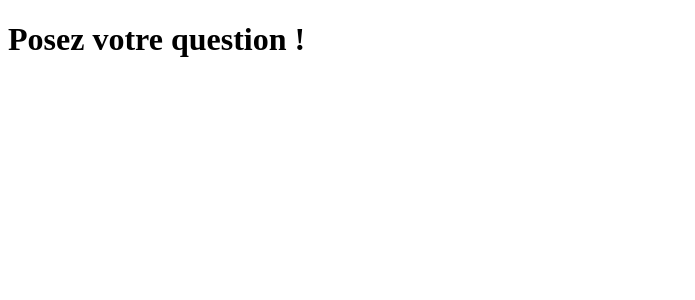
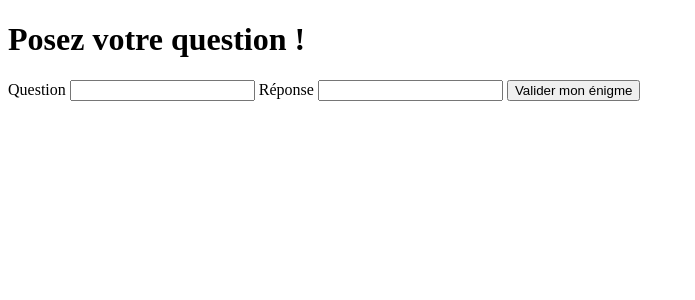
Before and after one commit to rachboudj/partiel-escapegame, a PHP site: page / in a window 1280 px wide. Shown: the part 78-378 px from the top of the page, without its empty margins (0-695 px from the left). Run offline with PHP 8.4, Linux system fonts and the light colour scheme.

Commit message:
ajout du formulaire + message de succès

```diff
--- a/src/View/accueil.php
+++ b/src/View/accueil.php
@@ -3,7 +3,29 @@
 <?php ob_start(); ?>
 <h1>Posez votre question !</h1>
 
-<?php $content = ob_get_clean(); ?>
+
+<form method="POST" action="index.php?page=accueil">
+    <label for="question">Question</label>
+    <input type="text" name="question" />
+    <span class="error"><?php if (!empty($errors['question'])) {
+                            echo $errors['question'];
+                        } ?></span>
+
+    <label for="reponse">Réponse</label>
+    <input type="reponse" name="reponse" />
+    <span class="error"><?php if (!empty($errors['reponse'])) {
+                            echo $errors['reponse'];
+                        } ?></span>
+
+    <input class="buttons" type="submit" name="submit" value="Valider mon énigme" />
+</form>
 
 
-<?php require('./src/View/layout.php'); ?>
+<?php if (!empty($success)) { ?>
+    <p class="success-message"><?php echo $success; ?></p>
+
+<?php }
+
+$content = ob_get_clean();
+
+require('./src/View/layout.php'); ?>
```
